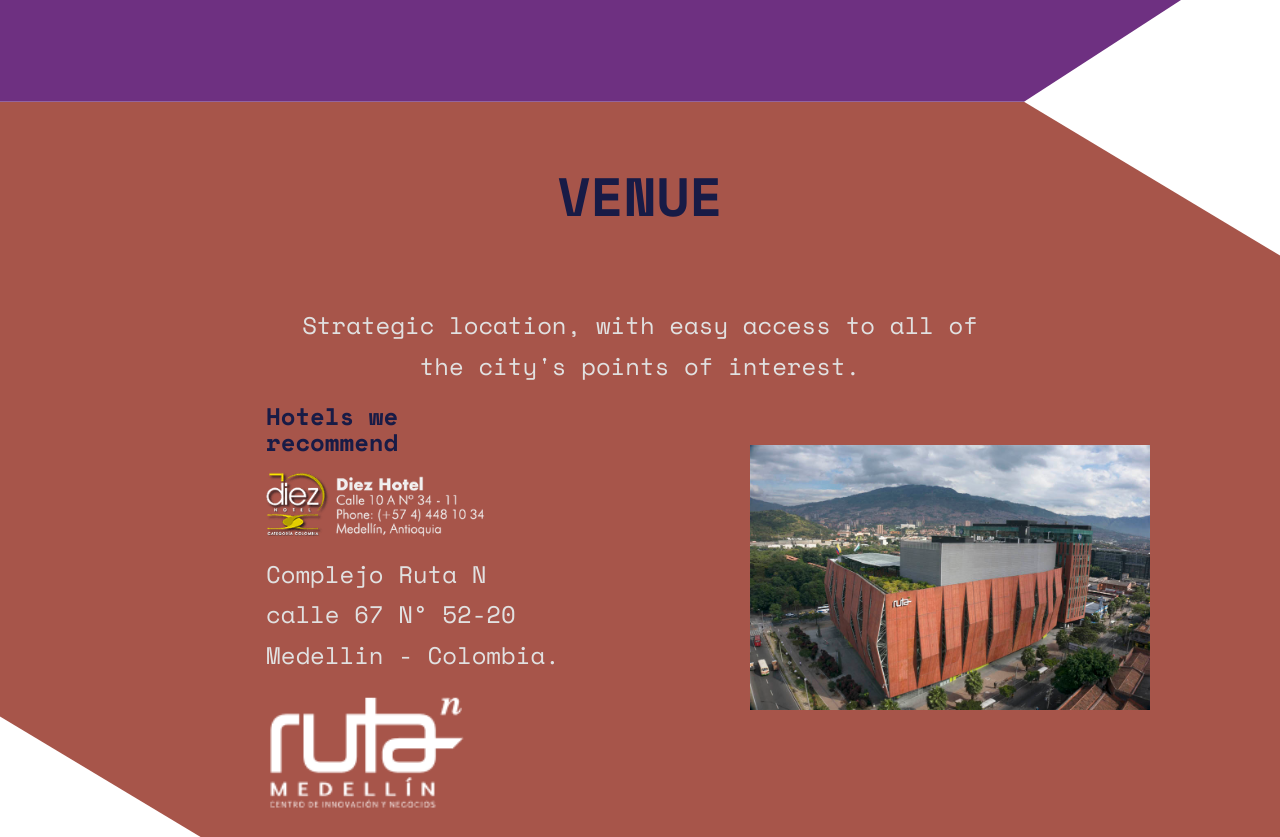
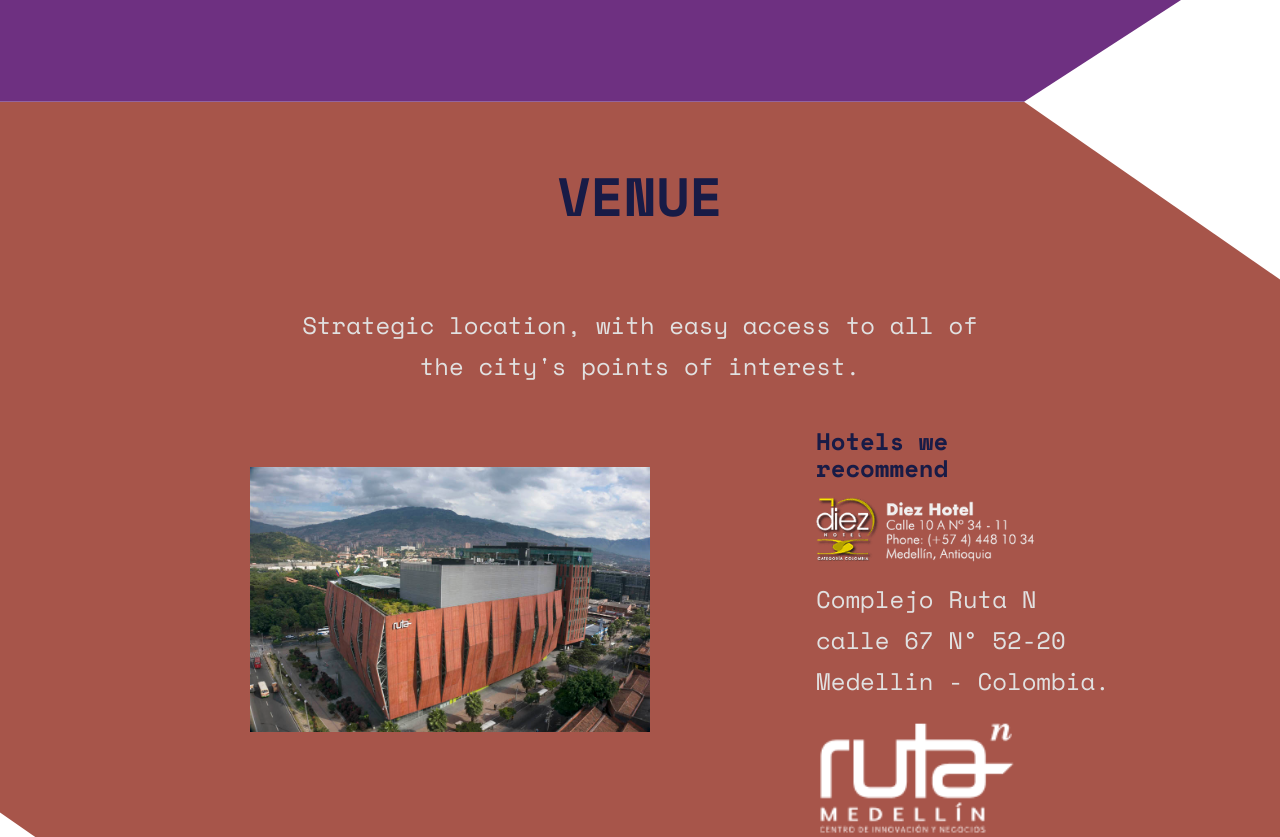
Before and after one commit to Stiwar9816/jsconf, a Gatsby site: page / in a window 1280 px wide. Shown: the part 4285-5122 px from the top of the page. Built offline with nearby package versions, Linux system fonts and the light colour scheme; Gatsby itself is replaced by a stand-in of ours.

Commit message:
venue fixed

```diff
--- a/src/components/section_venue/index.js
+++ b/src/components/section_venue/index.js
@@ -12,6 +12,11 @@
           Strategic location, with easy access to all of <br />the city's
           points of interest.
         </p>
+        <div className="section-venue__rutaN">
+          <figure>
+            <RutaN_Venue />
+          </figure>
+        </div>
         <div className="section-venue__hotels">
           <h3>
             Hotels we
@@ -30,11 +35,7 @@
               <RutaN />
             </figure>
           </div>
-        <div className="section-venue__rutaN">
-          <figure>
-            <RutaN_Venue />
-          </figure>
-        </div>
+
         </div>
       </div>
     );
--- a/src/components/section_venue/index.scss
+++ b/src/components/section_venue/index.scss
@@ -10,7 +10,7 @@
     0 0
   );
   background-color: var(--v-fourthColor);
-  padding-bottom: 160px;
+  padding-bottom: 140px;
   // padding-top: 5px;
   background-size: cover;
   @media only screen and (max-width: 768px) {
@@ -39,9 +39,11 @@
 
   .section-venue__hotels {
     // margin-left: 200px;
-    padding-left: 250px;
+    padding-left: 800px;
+    margin-top: -320px;
     @media only screen and (max-width: 768px) {
       padding-left: 0;
+      margin-top: 0;
     }
     h3 {
       margin: var(--gutter);
@@ -84,8 +86,8 @@
   .section-venue__rutaN {
     max-width: 400px;
     margin: var (--gutter);
-    margin-left: 500px;
-    margin-top: -380px;
+    margin-left: 250px;
+    margin-top: 80px;
     @media only screen and (max-width: 768px) {
       margin-left: 90px;
       max-width: 250px;
```
